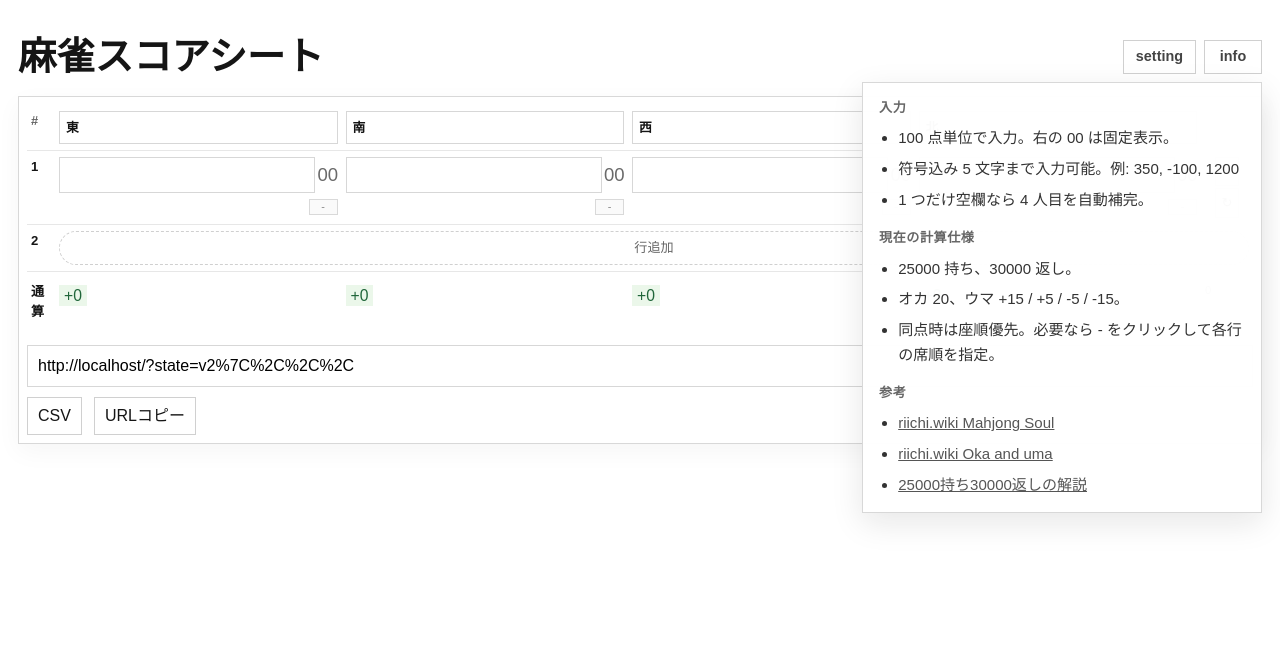
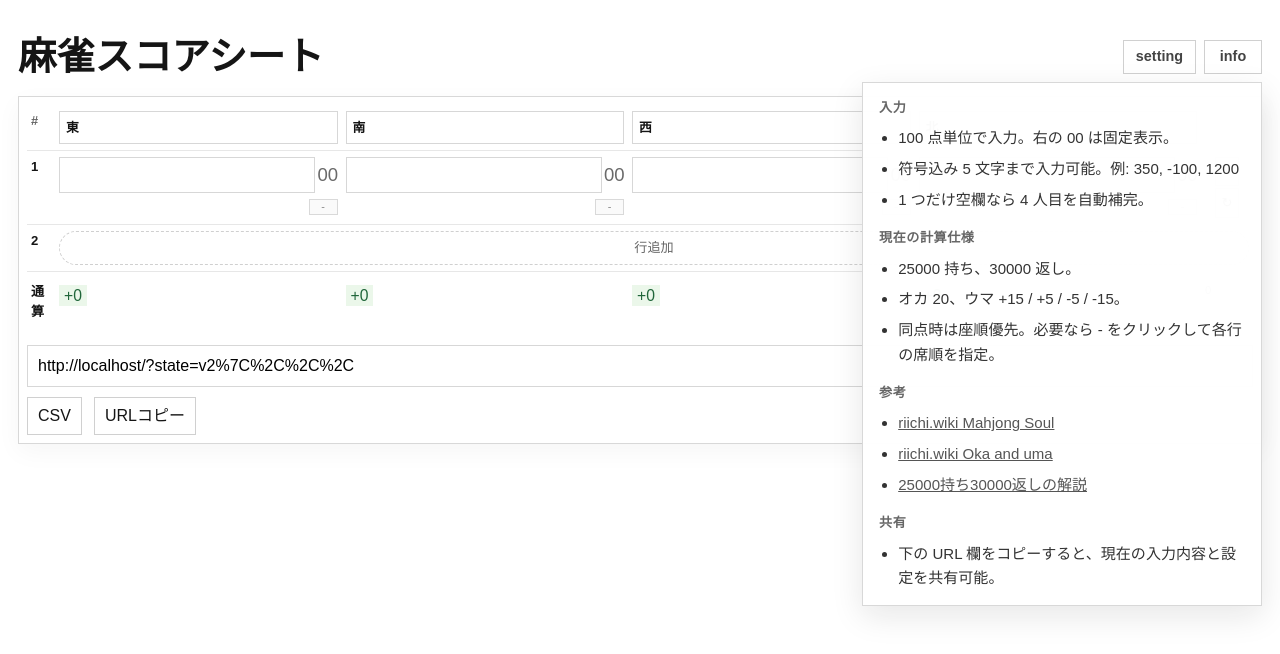
Before and after one commit to Npieju/mahjong-sheet, a React (Vite) app: page / in a window 1280 px wide. Both pictures are taken after a click on the heading "info". Shown: the top 654 px of the page. Built offline with nearby package versions, Linux system fonts and the light colour scheme.

Commit message:
Clarify share URL in info

```diff
--- a/src/App.tsx
+++ b/src/App.tsx
@@ -291,6 +291,10 @@ function App() {
                 <li><a href="https://riichi.wiki/Oka_and_uma#Procedure" target="_blank" rel="noreferrer">riichi.wiki Oka and uma</a></li>
                 <li><a href="https://mahjong-item.jp/25000-30000/" target="_blank" rel="noreferrer">25000持ち30000返しの解説</a></li>
               </ul>
+              <p className="info-label">共有</p>
+              <ul className="info-list">
+                <li>下の URL 欄をコピーすると、現在の入力内容と設定を共有可能。</li>
+              </ul>
             </div>
           </details>
         </div>
```
